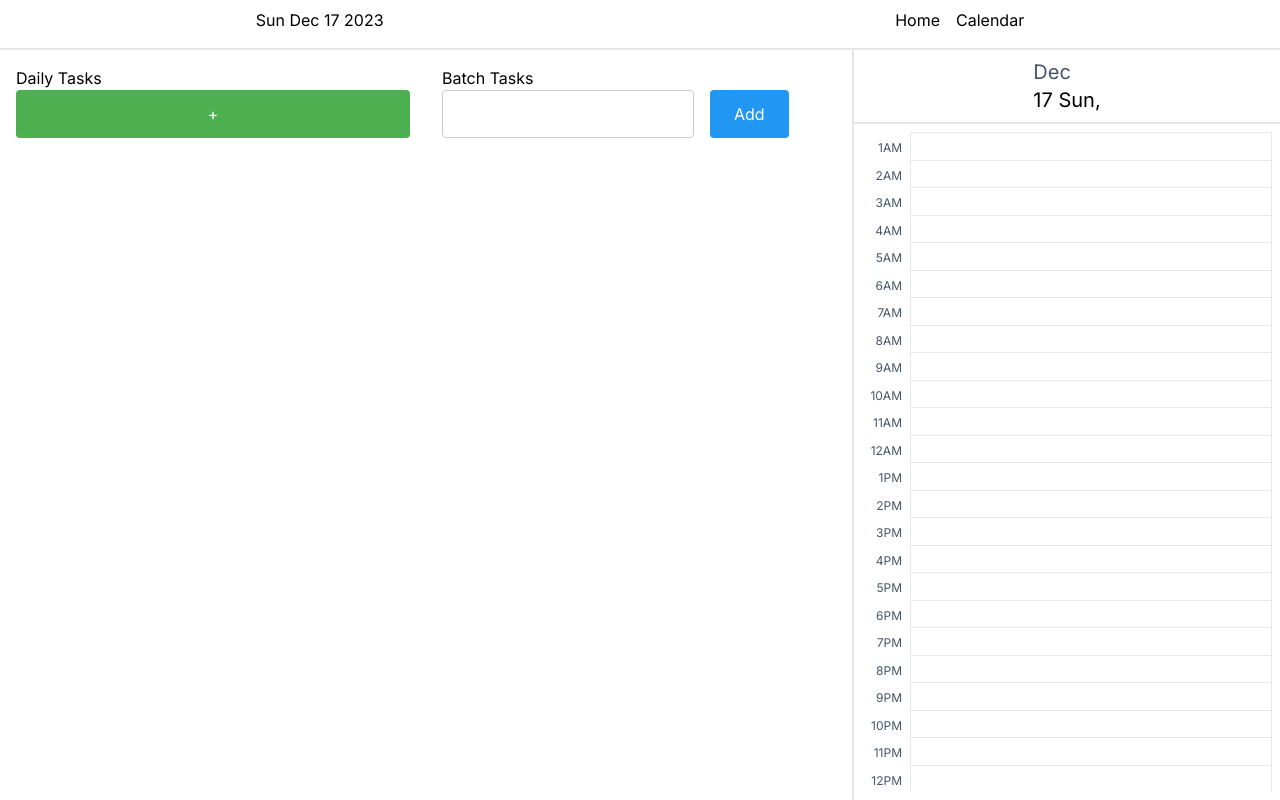
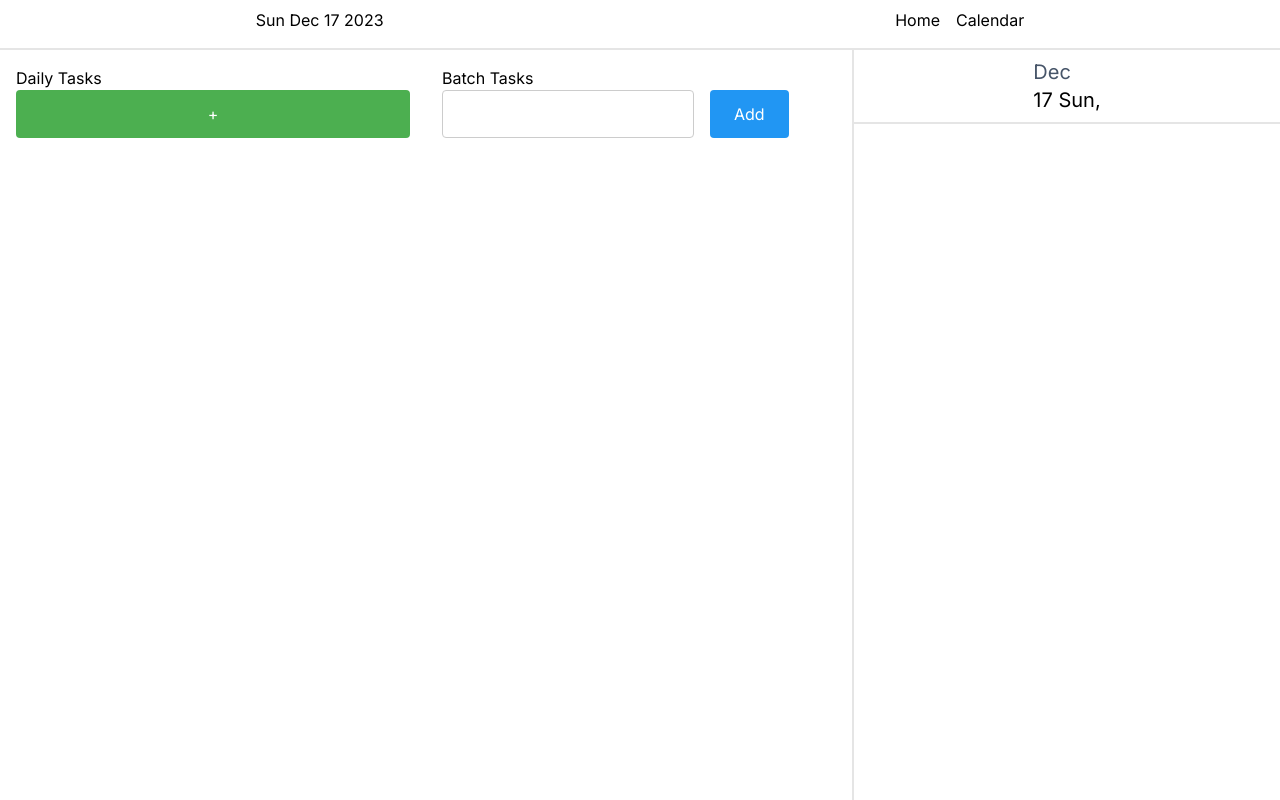
Before and after one commit to aitor-i/standard-directive-n2-web, a Next.js app: page /calendar in a window 1280 px wide. Built offline with nearby package versions, Linux system fonts and the light colour scheme.

Commit message:
UPDATE - Day Calendar with context data

```diff
--- a/src/components/DayCalendar/DayCalendar.tsx
+++ b/src/components/DayCalendar/DayCalendar.tsx
@@ -1,17 +1,16 @@
-import React from "react";
+"use client";
+import React, { useContext } from "react";
 import HourSlot from "./HourSlot/HourSlot";
-import {
-  CalendarHour,
-  calendarDaysGenerator,
-} from "@/application/calendarDaysGenerator/calendarDaysGenerator";
+import { HoursContext } from "@/contexts/hoursContext/hoursContext";
 
 export default function DayCalendar() {
+  const { hours } = useContext(HoursContext);
   const today = new Date().toUTCString().split(" ");
   const day = today[1];
   const month = today[2];
   const weekDay = today[0];
 
-  const hoursInADay = calendarDaysGenerator();
+  const hoursInADay = hours;
 
   return (
     <div className="w-full h-full flex flex-col">
```
